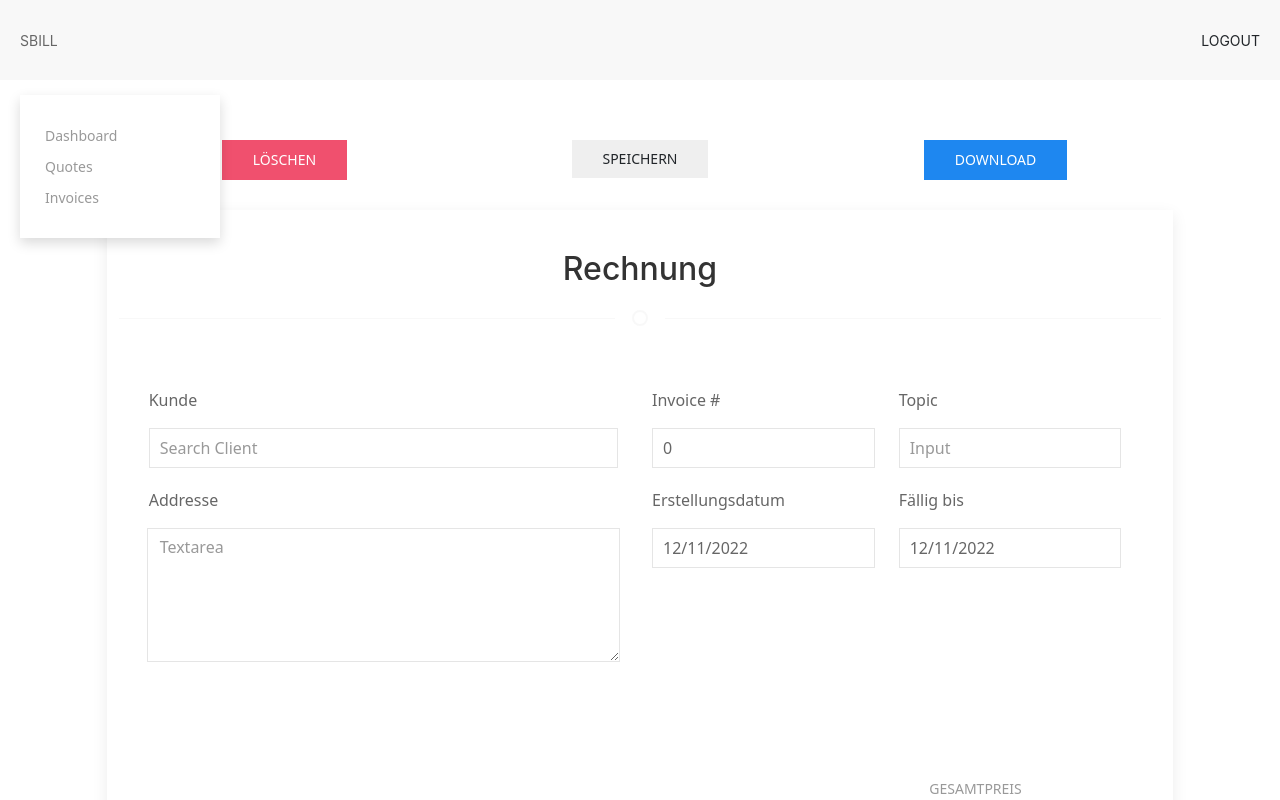
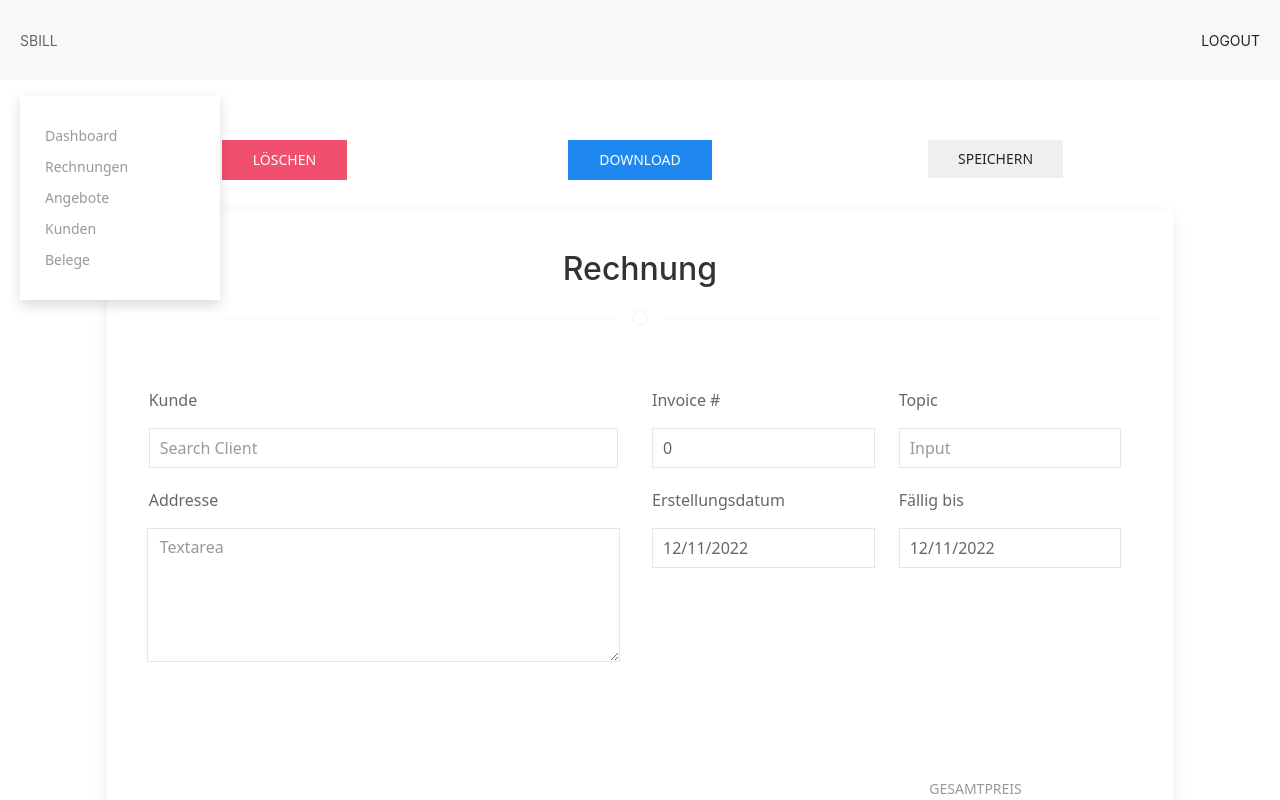
Before and after one commit to johannessiedersberger/sbill-accounting-software, a React (Create React App) app in the folder client/: page /invoice/1 in a window 1280 px wide. Both pictures are taken after a click on the button "SBILL". Shown: the top 800 px of the page. Built offline with nearby package versions, Linux system fonts and the light colour scheme; no server answers.

Commit message:
Add Items to Menu

```diff
--- a/client/src/components/dashboard/HeaderAfterLogin.js
+++ b/client/src/components/dashboard/HeaderAfterLogin.js
@@ -21,8 +21,11 @@ const HeaderFrontPage = (props) => {
                         <div class="uk-navbar-dropdown">
                             <ul class="uk-nav uk-navbar-dropdown-nav">
                                 <li><a href="/dashboard">Dashboard</a></li>
-                                <li><a href="#">Quotes</a></li>
-                                <li><a href="/invoices">Invoices</a></li>
+                                <li><a href="/invoices">Rechnungen</a></li>
+                                <li><a href="#">Angebote</a></li>
+
+                                <li><a href="#">Kunden</a></li>
+                                <li><a href="#">Belege</a></li>
                             </ul>
                         </div>
                     </li>
--- a/client/src/components/invoices/InvoicePage.js
+++ b/client/src/components/invoices/InvoicePage.js
@@ -165,13 +165,11 @@ const InvoicePage = (props) => {
                             <div class="col-4">
                                 <button class="uk-button uk-button-danger uk-align-center" >Löschen</button>
                             </div>
-
-
+                            <div class="col-4">
+                                <button class="uk-button uk-button-primary uk-align-center" onClick={getPDF}>Download</button>
+                            </div>
                             <div class="col-4">
                                 <button class="uk-button uk-align-center" onClick={updateInvoice}>Speichern</button>
-                            </div>
-                            <div class="col-4">
-                                <button class="uk-button uk-button-primary uk-align-center" onClick={getPDF}>Download</button>
                             </div>
                         </div>
 
```
Also changed, not shown: 2 other files (tests, documents, lock files or other folders).
